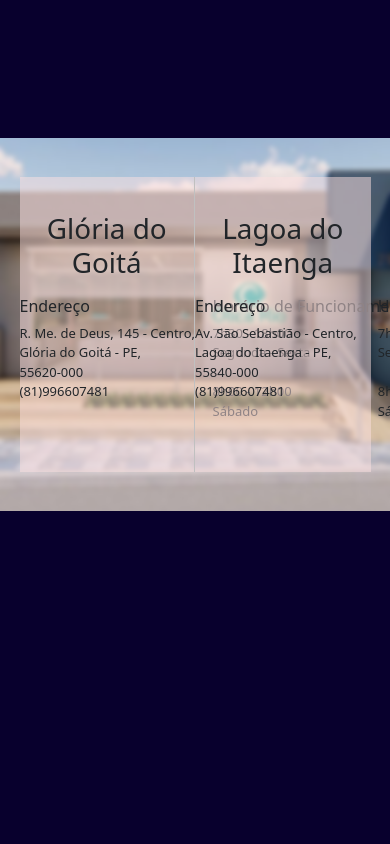
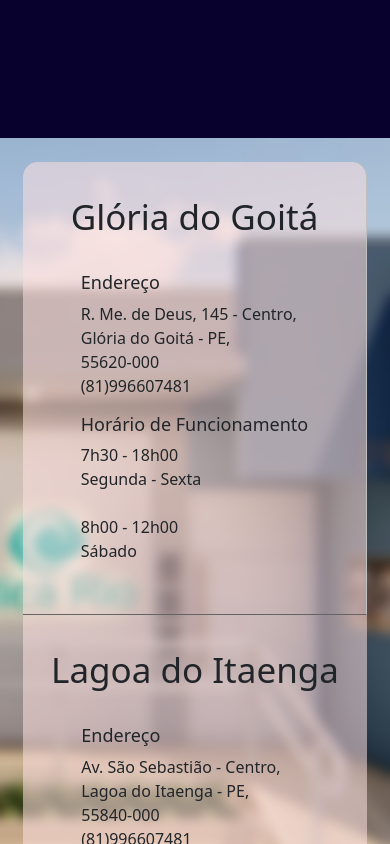
Before and after one commit to neju050405/otica-app, a React (Create React App) app: page / in a window 390 px wide. Shown: the part 1760-2604 px from the top of the page. Before the commit the page ends 2271 px from the top, so only its background shows below. Built offline with nearby package versions, Linux system fonts and the light colour scheme.

Commit message:
Update locations.css

```diff
--- a/src/locations.css
+++ b/src/locations.css
@@ -1,22 +1,16 @@
 .locations {
     display: flex;
-    flex-direction: row;
     width: 100%;
-    padding: 10% 5%;
     background-image: url("./img/locations-bg.png");
     background-position: right;
     background-size: cover;
 }
 
-.location-left {
-    border-right: 1px rgb(192, 192, 192) solid;
-}
-
-.location-left, .location-right {
-    width: 50%;
+.location-left,
+.location-right {
     display: flex;
     flex-direction: column;
-    background-color: rgba(254, 225, 225, 0.5);
+    background-color: rgba(254, 225, 225, 0.55);
     padding: 10% 0;
 }
 
@@ -25,9 +19,7 @@
     margin-left: auto;
     margin-right: auto;
     width: 100%;
-    display: flex;
-    flex-direction: row;
-    gap: 10%;
+
 }
 
 .locations-name {
@@ -41,11 +33,88 @@
 }
 
 .locations h2 {
-    font-size: medium;
     white-space: nowrap;
 }
 
 .locations p {
     white-space: pre;
-    font-size: small;
 }
+
+@media only screen and (max-width: 1300px) {
+    .locations {
+        flex-direction: row;
+        padding: 10% 5%;
+    }
+
+    .location-left,
+    .location-right {
+        width: 50%;
+    }
+
+    .location-content {
+        display: flex;
+        flex-direction: row;
+        gap: 10%;
+    }
+
+    .locations h1 {
+        font-size: 40px;
+    }
+
+    .locations h2 {
+        font-size: large;
+    }
+
+    .locations p {
+        font-size: medium;
+    }
+
+    .location-right {
+        border-radius: 0 25px 25px 0;
+    }
+
+    .location-left {
+        border-right: 1px rgb(192, 192, 192) solid;
+        border-radius: 25px 0 0 25px;
+    }
+
+}
+
+@media only screen and (max-width: 599px) {
+    .locations {
+        flex-direction: column;
+        padding: 6% 6%;
+    }
+
+    .location-left, .location-right {
+        width: 100%;
+    }
+
+    .location-content {
+        display: flex;
+        flex-direction: column;
+        gap: 0;
+    }
+
+    .locations h1 {
+        font-size: 35px;
+    }
+
+    .locations h2 {
+        font-size: large;
+    }
+
+    .locations p {
+        font-size: medium;
+    }
+
+    .location-right {
+        border-radius: 0 0 15px 15px;
+    }
+
+    .location-left {
+        border-bottom: 1px rgb(100, 100, 100) solid;
+        border-radius: 15px 15px 0 0;
+    }
+
+}
```
